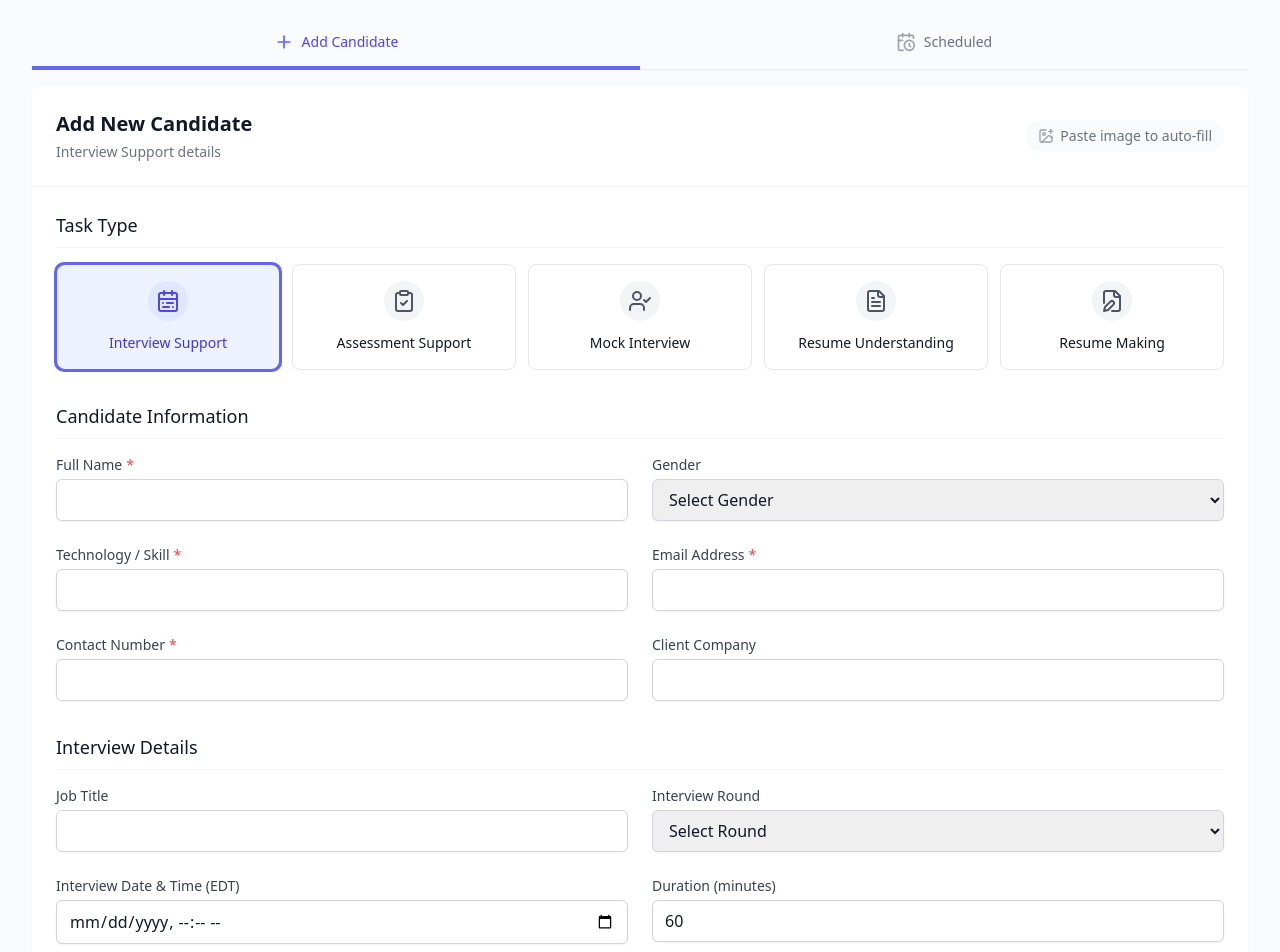
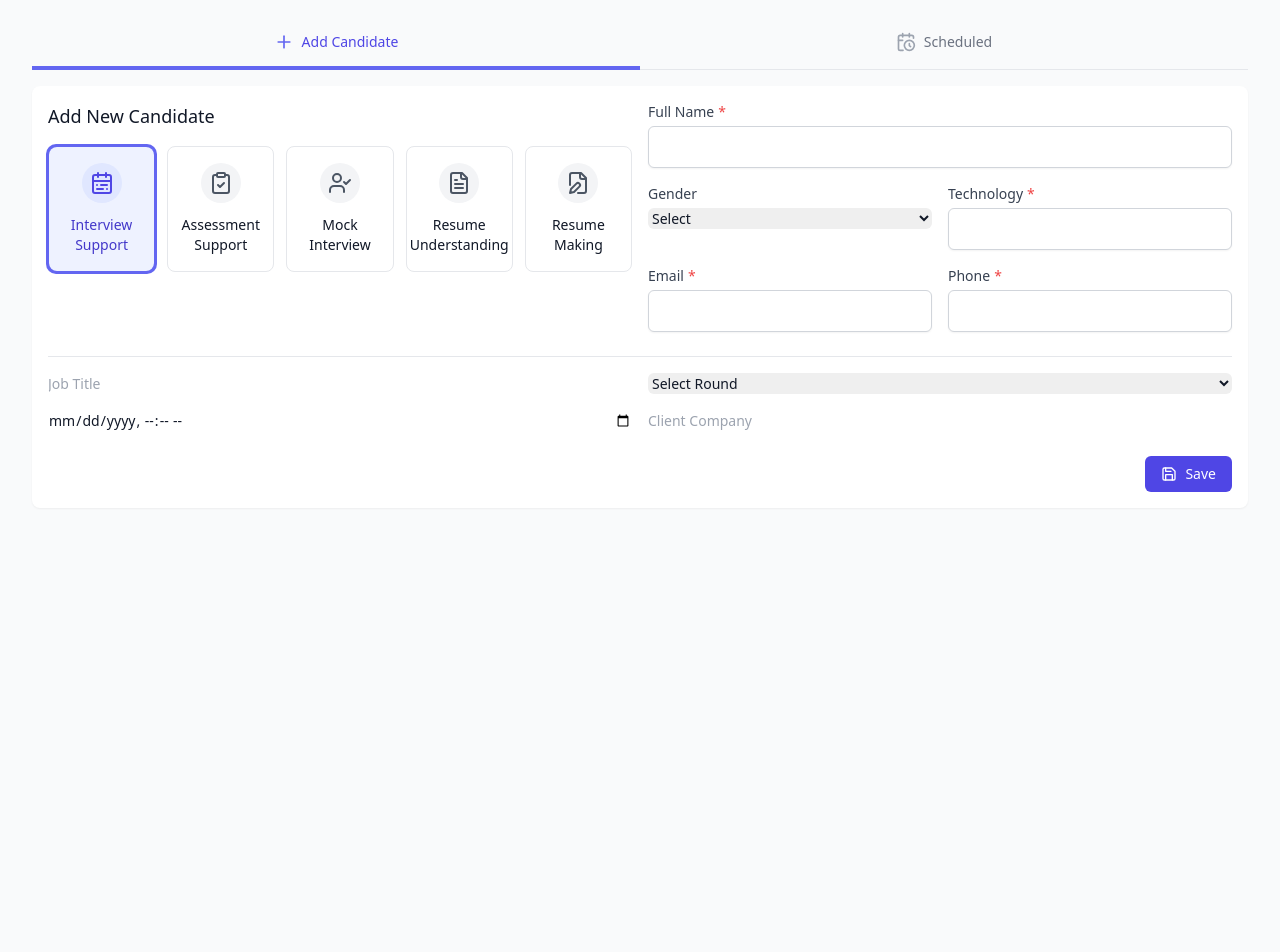
Before and after one commit to ItsmeBlackOps/SupportFormStub-2, a React (Vite) app: page / in a window 1280 px wide. Shown: the top 952 px of the page. After the commit the page ends 800 px from the top, so only its background shows below. Built offline with nearby package versions, Linux system fonts and the light colour scheme.

Commit message:
Update Candidate Form UI

```diff
--- a/src/components/CandidateFormContainer.tsx
+++ b/src/components/CandidateFormContainer.tsx
@@ -1,5 +1,5 @@
 import React from 'react';
-import { Save, ImagePlus } from 'lucide-react';
+import { Save } from 'lucide-react';
 import { AutocompleteInput } from './AutocompleteInput';
 import { FormSection } from './FormSection';
 import { TaskTypeSelector } from './TaskTypeSelector';
@@ -46,36 +46,21 @@ export default function CandidateFormContainer({
   };
 
   return (
-    <div className="bg-white shadow-sm rounded-lg overflow-hidden transition-all duration-300 animate-fadeIn">
-      <div className="p-6 border-b border-gray-100">
-        <div className="flex flex-col sm:flex-row justify-between items-start sm:items-center gap-4">
-          <div>
-            <h2 className="text-xl font-semibold text-gray-900">
+    <div className="bg-white rounded-lg shadow-sm">
+      <form onSubmit={onSubmit} className="p-4 space-y-6">
+        <div className="grid grid-cols-1 md:grid-cols-2 gap-4 items-start">
+          <div className="space-y-4">
+            <h2 className="text-lg font-medium text-gray-900">
               {isEditing ? 'Update Candidate' : 'Add New Candidate'}
             </h2>
-            <p className="mt-1 text-sm text-gray-500">
-              {TASK_TYPE_LABELS[formData.taskType]} details
-            </p>
-          </div>
 
-          <div className="flex items-center text-sm text-gray-500 bg-gray-50 px-3 py-1.5 rounded-full">
-            <ImagePlus className="h-4 w-4 mr-1.5 text-gray-400" />
-            <span>Paste image to auto-fill</span>
-          </div>
-        </div>
-      </div>
-
-      <form onSubmit={onSubmit} className="p-6">
-        <div className="space-y-8">
-          <FormSection title="Task Type">
             <TaskTypeSelector
               value={formData.taskType}
               onChange={handleTaskTypeChange}
             />
-          </FormSection>
+          </div>
 
-          <FormSection title="Candidate Information">
-            <div className="grid grid-cols-1 gap-6 md:grid-cols-2">
+          <div className="space-y-4">
             <AutocompleteInput
               id="name"
               label="Full Name"
@@ -86,20 +71,16 @@ export default function CandidateFormContainer({
               required
             />
 
+            <div className="grid grid-cols-2 gap-4">
               <div>
-                <label htmlFor="gender" className="block text-sm font-medium text-gray-700">
-                  Gender
-                </label>
+                <label className="block text-sm font-medium text-gray-700">Gender</label>
                 <select
-                  id="gender"
                   value={formData.gender}
                   required
                   onChange={(e) => updateField('gender', e.target.value)}
-                  className="mt-1 block w-full rounded-md border border-gray-300 px-3 py-2 shadow-sm
-                    focus:border-indigo-500 focus:outline-none focus:ring-1 focus:ring-indigo-500
-                    transition-colors duration-200"
+                  className="mt-1 block w-full rounded-md border-gray-300 text-sm"
                 >
-                  <option value="">Select Gender</option>
+                  <option value="">Select</option>
                   <option value="Male">Male</option>
                   <option value="Female">Female</option>
                 </select>
@@ -107,19 +88,20 @@ export default function CandidateFormContainer({
 
               <AutocompleteInput
                 id="technology"
-                label="Technology / Skill"
+                label="Technology"
                 value={formData.technology}
                 options={[...autocompleteData.technologies]}
                 onChange={(value) => updateField('technology', value)}
                 onOptionSelect={(value) => updateField('technology', value)}
                 required
               />
+            </div>
 
+            <div className="grid grid-cols-2 gap-4">
               <AutocompleteInput
                 id="email"
-                label="Email Address"
+                label="Email"
                 type="email"
-                pattern="[a-z0-9._%+-]+@[a-z0-9.-]+\.[a-z]{2,}$"
                 value={formData.email}
                 options={[...autocompleteData.emails]}
                 onChange={(value) => updateField('email', value)}
@@ -129,67 +111,35 @@ export default function CandidateFormContainer({
 
               <AutocompleteInput
                 id="phone"
-                label="Contact Number"
+                label="Phone"
                 type="tel"
-                pattern="[0-9\s-()]+"
                 value={formData.phone}
                 options={[...autocompleteData.phones]}
                 onChange={(value) => updateField('phone', value)}
                 onOptionSelect={(value) => updateField('phone', value)}
                 required
               />
+            </div>
+          </div>
+        </div>
 
-              {['interview', 'assessment', 'mock'].includes(formData.taskType) && (
-                <div>
-                  <label htmlFor="endClient" className="block text-sm font-medium text-gray-700">
-                    Client Company
-                  </label>
+        {/* Task-specific fields */}
+        <div className="border-t pt-4">
+          {formData.taskType === 'interview' && (
+            <div className="grid grid-cols-1 md:grid-cols-2 gap-4">
               <input
                 type="text"
-                    id="endClient"
-                    value={formData.endClient || ''}
+                placeholder="Job Title"
+                value={formData.jobTitle || ''}
+                onChange={(e) => updateField('jobTitle', e.target.value)}
+                className="rounded-md border-gray-300 text-sm"
                 required
-                    onChange={(e) => updateField('endClient', e.target.value)}
-                    className="mt-1 block w-full rounded-md border border-gray-300 px-3 py-2 shadow-sm
-                      focus:border-indigo-500 focus:outline-none focus:ring-1 focus:ring-indigo-500
-                      transition-colors duration-200"
               />
-                </div>
-              )}
-            </div>
-          </FormSection>
-
-          {formData.taskType === 'interview' && (
-            <FormSection title="Interview Details">
-              <div className="grid grid-cols-1 gap-6 md:grid-cols-2">
-                <div>
-                  <label htmlFor="jobTitle" className="block text-sm font-medium text-gray-700">
-                    Job Title
-                  </label>
-                  <input
-                    type="text"
-                    id="jobTitle"
-                    value={formData.jobTitle || ''}
+              <select
+                value={formData.interviewRound || ''}
+                onChange={(e) => updateField('interviewRound', e.target.value)}
+                className="rounded-md border-gray-300 text-sm"
                 required
-                    onChange={(e) => updateField('jobTitle', e.target.value)}
-                    className="mt-1 block w-full rounded-md border border-gray-300 px-3 py-2 shadow-sm
-                      focus:border-indigo-500 focus:outline-none focus:ring-1 focus:ring-indigo-500
-                      transition-colors duration-200"
-                  />
-                </div>
-
-                <div>
-                  <label htmlFor="interviewRound" className="block text-sm font-medium text-gray-700">
-                    Interview Round
-                  </label>
-                  <select
-                    id="interviewRound"
-                    value={formData.interviewRound || ''}
-                    required
-                    onChange={(e) => updateField('interviewRound', e.target.value)}
-                    className="mt-1 block w-full rounded-md border border-gray-300 px-3 py-2 shadow-sm
-                      focus:border-indigo-500 focus:outline-none focus:ring-1 focus:ring-indigo-500
-                      transition-colors duration-200"
               >
                 <option value="">Select Round</option>
                 <option value="Screening">Screening</option>
@@ -198,209 +148,112 @@ export default function CandidateFormContainer({
                 <option value="3rd">3rd Round</option>
                 <option value="Final">Final Round</option>
               </select>
-                </div>
-
-                <div>
-                  <label htmlFor="interviewDateTime" className="block text-sm font-medium text-gray-700">
-                    Interview Date &amp; Time (EDT)
-                  </label>
               <input
                 type="datetime-local"
-                    id="interviewDateTime"
                 value={formData.interviewDateTime || ''}
+                onChange={(e) => updateField('interviewDateTime', e.target.value)}
+                className="rounded-md border-gray-300 text-sm"
                 required
-                    onChange={(e) => updateField('interviewDateTime', e.target.value)}
-                    className="mt-1 block w-full rounded-md border border-gray-300 px-3 py-2 shadow-sm
-                      focus:border-indigo-500 focus:outline-none focus:ring-1 focus:ring-indigo-500
-                      transition-colors duration-200"
+              />
+              <input
+                type="text"
+                placeholder="Client Company"
+                value={formData.endClient || ''}
+                onChange={(e) => updateField('endClient', e.target.value)}
+                className="rounded-md border-gray-300 text-sm"
+                required
               />
             </div>
-
-                <div>
-                  <label htmlFor="duration" className="block text-sm font-medium text-gray-700">
-                    Duration (minutes)
-                  </label>
-                  <input
-                    type="number"
-                    id="duration"
-                    value={formData.duration || ''}
-                    required
-                    min={15}
-                    max={180}
-                    onChange={(e) => updateField('duration', e.target.value)}
-                    className="mt-1 block w-full rounded-md border border-gray-300 px-3 py-2 shadow-sm
-                      focus:border-indigo-500 focus:outline-none focus:ring-1 focus:ring-indigo-500
-                      transition-colors duration-200"
-                  />
-                </div>
-              </div>
-            </FormSection>
           )}
 
           {formData.taskType === 'assessment' && (
-            <FormSection title="Assessment Details">
-              <div className="grid grid-cols-1 gap-6 md:grid-cols-2">
-                <div>
-                  <label htmlFor="assessmentDeadline" className="block text-sm font-medium text-gray-700">
-                    Assessment Deadline (EDT)
-                  </label>
+            <div className="grid grid-cols-1 md:grid-cols-2 gap-4">
               <input
                 type="date"
-                    id="assessmentDeadline"
                 value={formData.assessmentDeadline || ''}
+                onChange={(e) => updateField('assessmentDeadline', e.target.value)}
+                className="rounded-md border-gray-300 text-sm"
                 required
-                    onChange={(e) => updateField('assessmentDeadline', e.target.value)}
-                    className="mt-1 block w-full rounded-md border border-gray-300 px-3 py-2 shadow-sm
-                      focus:border-indigo-500 focus:outline-none focus:ring-1 focus:ring-indigo-500
-                      transition-colors duration-200"
+              />
+              <input
+                type="text"
+                placeholder="Client Company"
+                value={formData.endClient || ''}
+                onChange={(e) => updateField('endClient', e.target.value)}
+                className="rounded-md border-gray-300 text-sm"
+                required
               />
             </div>
-                <div>
-                  <label htmlFor="duration" className="block text-sm font-medium text-gray-700">
-                    Duration (minutes)
-                  </label>
-                  <input
-                    type="number"
-                    id="duration"
-                    value={formData.duration || ''}
-                    required
-                    min={15}
-                    max={180}
-                    onChange={(e) => updateField('duration', e.target.value)}
-                    className="mt-1 block w-full rounded-md border border-gray-300 px-3 py-2 shadow-sm
-                      focus:border-indigo-500 focus:outline-none focus:ring-1 focus:ring-indigo-500
-                      transition-colors duration-200"
-                  />
-                </div>
-              </div>
-            </FormSection>
           )}
 
           {formData.taskType === 'mock' && (
-            <FormSection title="Mock Interview Details">
-              <div className="grid grid-cols-1 gap-6 md:grid-cols-2">
-                <div>
-                  <label htmlFor="availabilityDateTime" className="block text-sm font-medium text-gray-700">
-                    Availability (Date &amp; Time) (EDT)
-                  </label>
+            <div className="grid grid-cols-1 md:grid-cols-2 gap-4">
               <input
                 type="datetime-local"
-                    id="availabilityDateTime"
                 value={formData.availabilityDateTime || ''}
+                onChange={(e) => updateField('availabilityDateTime', e.target.value)}
+                className="rounded-md border-gray-300 text-sm"
                 required
-                    onChange={(e) => updateField('availabilityDateTime', e.target.value)}
-                    className="mt-1 block w-full rounded-md border border-gray-300 px-3 py-2 shadow-sm
-                      focus:border-indigo-500 focus:outline-none focus:ring-1 focus:ring-indigo-500
-                      transition-colors duration-200"
               />
-                </div>
-                <div>
-                  <label htmlFor="mockMode" className="block text-sm font-medium text-gray-700">
-                    Mode
-                  </label>
               <select
-                    id="mockMode"
                 value={formData.mockMode || ''}
+                onChange={(e) => updateField('mockMode', e.target.value as 'Evaluation' | 'Training')}
+                className="rounded-md border-gray-300 text-sm"
                 required
-                    onChange={(e) => updateField('mockMode', e.target.value as 'Evaluation' | 'Training')}
-                    className="mt-1 block w-full rounded-md border border-gray-300 px-3 py-2 shadow-sm
-                      focus:border-indigo-500 focus:outline-none focus:ring-1 focus:ring-indigo-500
-                      transition-colors duration-200"
               >
                 <option value="">Select Mode</option>
                 <option value="Evaluation">Evaluation</option>
                 <option value="Training">Training</option>
               </select>
-                </div>
-                <div className="md:col-span-2">
-                  <label htmlFor="remarks" className="block text-sm font-medium text-gray-700">
-                    Remarks
-                  </label>
+              <input
+                type="text"
+                placeholder="Client Company"
+                value={formData.endClient || ''}
+                onChange={(e) => updateField('endClient', e.target.value)}
+                className="rounded-md border-gray-300 text-sm"
+                required
+              />
               <textarea
-                    id="remarks"
+                placeholder="Remarks"
                 value={formData.remarks || ''}
+                onChange={(e) => updateField('remarks', e.target.value)}
+                className="rounded-md border-gray-300 text-sm"
                 required
-                    onChange={(e) => updateField('remarks', e.target.value)}
                 rows={3}
-                    className="mt-1 block w-full rounded-md border border-gray-300 px-3 py-2 shadow-sm
-                      focus:border-indigo-500 focus:outline-none focus:ring-1 focus:ring-indigo-500
-                      transition-colors duration-200"
               />
             </div>
-              </div>
-            </FormSection>
           )}
 
+          {['resumeUnderstanding', 'resumeReview'].includes(formData.taskType) && (
+            <div className="grid grid-cols-1 gap-4">
               {formData.taskType === 'resumeUnderstanding' && (
-            <FormSection title="Resume Understanding Details">
-              <div className="grid grid-cols-1 gap-6 md:grid-cols-2">
-                <div>
-                  <label htmlFor="availabilityDateTime" className="block text-sm font-medium text-gray-700">
-                    Availability (Date &amp; Time) (EDT)
-                  </label>
                 <input
                   type="datetime-local"
-                    id="availabilityDateTime"
                   value={formData.availabilityDateTime || ''}
+                  onChange={(e) => updateField('availabilityDateTime', e.target.value)}
+                  className="rounded-md border-gray-300 text-sm"
                   required
-                    onChange={(e) => updateField('availabilityDateTime', e.target.value)}
-                    className="mt-1 block w-full rounded-md border border-gray-300 px-3 py-2 shadow-sm
-                      focus:border-indigo-500 focus:outline-none focus:ring-1 focus:ring-indigo-500
-                      transition-colors duration-200"
+                />
+              )}
+              <textarea
+                placeholder="Remarks"
+                value={formData.remarks || ''}
+                onChange={(e) => updateField('remarks', e.target.value)}
+                className="rounded-md border-gray-300 text-sm"
+                required
+                rows={3}
               />
             </div>
-                <div className="md:col-span-2">
-                  <label htmlFor="remarks" className="block text-sm font-medium text-gray-700">
-                    Remarks
-                  </label>
-                  <textarea
-                    id="remarks"
-                    value={formData.remarks || ''}
-                    required
-                    onChange={(e) => updateField('remarks', e.target.value)}
-                    rows={3}
-                    className="mt-1 block w-full rounded-md border border-gray-300 px-3 py-2 shadow-sm
-                      focus:border-indigo-500 focus:outline-none focus:ring-1 focus:ring-indigo-500
-                      transition-colors duration-200"
-                  />
-                </div>
-              </div>
-            </FormSection>
-          )}
-
-          {formData.taskType === 'resumeReview' && (
-            <FormSection title="Resume Making Details">
-              <div>
-                <label htmlFor="remarks" className="block text-sm font-medium text-gray-700">
-                  Remarks
-                </label>
-                <textarea
-                  id="remarks"
-                  value={formData.remarks || ''}
-                  required
-                  onChange={(e) => updateField('remarks', e.target.value)}
-                  rows={3}
-                  className="mt-1 block w-full rounded-md border border-gray-300 px-3 py-2 shadow-sm
-                    focus:border-indigo-500 focus:outline-none focus:ring-1 focus:ring-indigo-500
-                    transition-colors duration-200"
-                />
-              </div>
-            </FormSection>
           )}
         </div>
 
-        <div className="mt-8">
+        <div className="flex justify-end">
           <button
             type="submit"
-            className="group relative w-full flex justify-center items-center gap-2 rounded-md
-                      bg-indigo-600 px-4 py-3 text-sm font-medium text-white shadow-sm
-                      hover:bg-indigo-700 focus:outline-none focus:ring-2 focus:ring-indigo-500
-                      focus:ring-offset-2 transition-colors duration-200"
+            className="inline-flex items-center gap-2 px-4 py-2 bg-indigo-600 text-white text-sm font-medium rounded-md hover:bg-indigo-700"
           >
-            <Save className="h-4 w-4 group-hover:scale-110 transition-transform duration-200" />
-            <span className="group-hover:translate-x-0.5 transition-transform duration-200">
-              {isEditing ? 'Update Candidate' : 'Save Candidate'}
-            </span>
+            <Save className="h-4 w-4" />
+            {isEditing ? 'Update' : 'Save'}
           </button>
         </div>
       </form>
```
Lines whose indentation alone changed are shown as unchanged.
